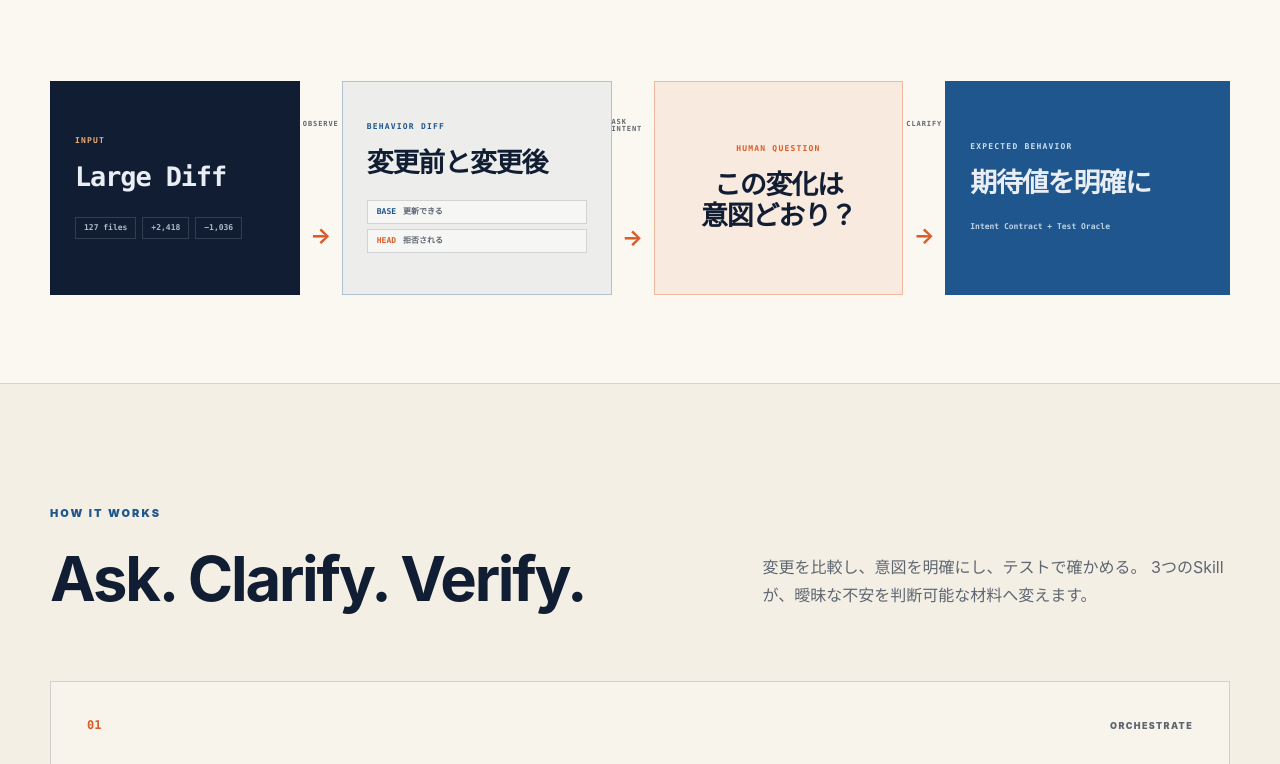
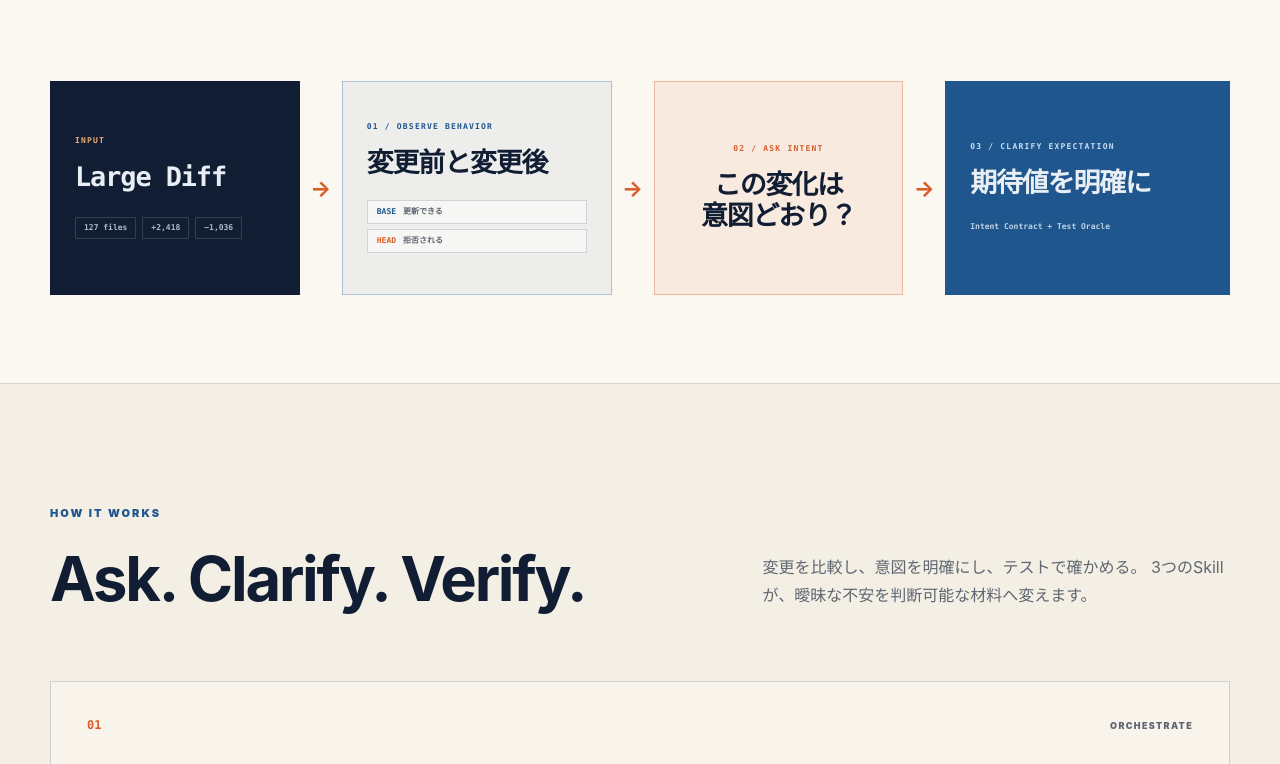
Before and after one commit to Shogo1222/socratic, a plain HTML site: page site/index.html in a window 1280 px wide. Shown: the part 1087-1851 px from the top of the page. Drawn offline with Linux system fonts and the light colour scheme; files whose address does not match are found by name.

Commit message:
Fix intent flow label overflow

```diff
--- a/site/index.html
+++ b/site/index.html
@@ -21,7 +21,7 @@
     <meta name="twitter:card" content="summary_large_image">
     <title>Socratic — AI生成PRのレビューを、重要な判断に集中させる</title>
     <link rel="icon" href="assets/socratic-logo.png" type="image/png">
-    <link rel="stylesheet" href="styles.css?v=20260722-1548">
+    <link rel="stylesheet" href="styles.css?v=20260722-1555">
     <script src="script.js" defer></script>
   </head>
   <body>
@@ -88,20 +88,20 @@
             <strong>Large Diff</strong>
             <div class="diff-stats" aria-hidden="true"><i>127 files</i><i>+2,418</i><i>−1,036</i></div>
           </div>
-          <div class="map-arrow" aria-hidden="true"><small>OBSERVE</small><b>→</b></div>
+          <div class="map-arrow" aria-hidden="true"><b>→</b></div>
           <div class="flow-node behavior-node">
-            <span>BEHAVIOR DIFF</span>
+            <span>01 / OBSERVE BEHAVIOR</span>
             <strong>変更前と変更後</strong>
             <div class="behavior-pair" aria-hidden="true"><i>更新できる</i><i>拒否される</i></div>
           </div>
-          <div class="map-arrow" aria-hidden="true"><small>ASK INTENT</small><b>→</b></div>
+          <div class="map-arrow" aria-hidden="true"><b>→</b></div>
           <div class="flow-node intent-question-node">
-            <span>HUMAN QUESTION</span>
+            <span>02 / ASK INTENT</span>
             <strong>この変化は<br>意図どおり？</strong>
           </div>
-          <div class="map-arrow" aria-hidden="true"><small>CLARIFY</small><b>→</b></div>
+          <div class="map-arrow" aria-hidden="true"><b>→</b></div>
           <div class="flow-node expectation-node">
-            <span>EXPECTED BEHAVIOR</span>
+            <span>03 / CLARIFY EXPECTATION</span>
             <strong>期待値を明確に</strong>
             <small>Intent Contract + Test Oracle</small>
           </div>
--- a/site/styles.css
+++ b/site/styles.css
@@ -213,8 +213,7 @@ h2 { margin-bottom: 0; font-size: clamp(36px, 4.8vw, 62px); }
 .expectation-node { color: #e9eef5; background: var(--blue); border-color: var(--blue); }
 .expectation-node > span { color: #c9def2; }
 .expectation-node > small { margin-top: 22px; color: #bfd2e5; font: 700 8px/1.5 ui-monospace, SFMono-Regular, Menlo, monospace; }
-.map-arrow { display: grid; place-items: center; gap: 8px; color: var(--orange); }
-.map-arrow small { color: var(--muted); font: 800 7px/1 ui-monospace, SFMono-Regular, Menlo, monospace; letter-spacing: .13em; }
+.map-arrow { display: grid; place-items: center; color: var(--orange); }
 .map-arrow b { font-size: 22px; }
 
 .section { padding: 120px 0; }
```
